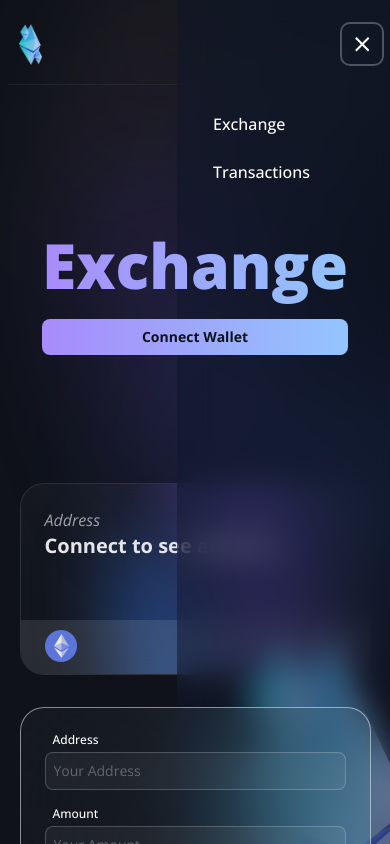
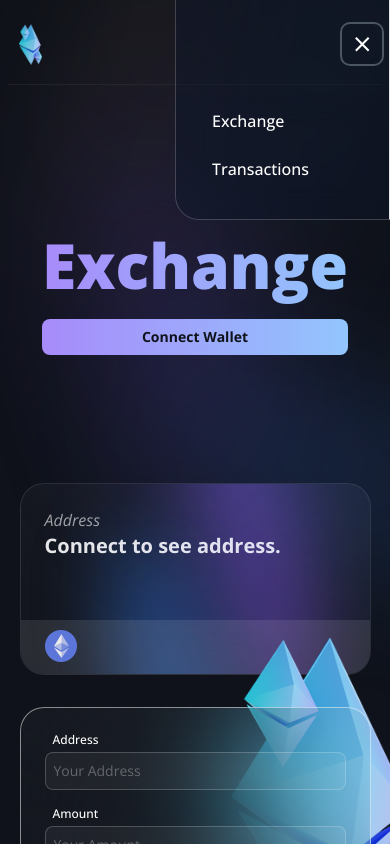
Before and after one commit to ishaan1013/sol-basics, a React (Vite) app in the folder client/: page / in a window 390 px wide. Both pictures are taken after a click on the button "Open main menu". Shown: the top 844 px of the page. Built offline with nearby package versions, Linux system fonts and the light colour scheme.

Commit message:
mobile nav

```diff
--- a/client/src/components/Navbar.tsx
+++ b/client/src/components/Navbar.tsx
@@ -12,7 +12,7 @@ const Navbar = () => {
                 <button
                 // onClick={() => {setMenuOpen(!menuOpen)}}
                 type="button"
-                className="z-20 inline-flex items-center ml-3 p-2 rounded-lg text-sm md:hidden focus:outline-none focus:ring-2 text-white hover:hover:bg-blue-50/10 focus:ring-gray-600"
+                className="z-[51] inline-flex items-center ml-3 p-2 rounded-lg text-sm md:hidden focus:outline-none focus:ring-2 text-white hover:hover:bg-blue-50/10 focus:ring-gray-600"
                 aria-controls="mobile-menu"
                 onClick={() => {setMenuOpen(!menuOpen)}}
                 >
@@ -31,7 +31,9 @@ const Navbar = () => {
                     </ul>
                 </div>
                 {menuOpen &&
-                <div className="md:hidden absolute top-0 right-0 h-screen bg-slate-900/50 backdrop-blur-lg">
+                // mobile menu
+                <div className="md:hidden rounded-bl-3xl border-[1px] bg-slate-900/50 border-b-white/20 border-l-white/20 absolute -top-1 right-0 h-56 z-50 overflow-hidden">
+                    <div className="backdrop-blur-lg  w-full h-full">
                         <ul className="flex flex-col mt-24 xs:pr-24 xs:pl-8 pr-16 pl-6 font-medium">
                             <li>
                                 <p className="slide cursor-pointer block my-2 py-2 pr-4 pl-3 text-white rounded-lg bg-transparent hover:bg-blue-50/10 text-[1rem]" aria-current="page">Exchange</p>
@@ -41,6 +43,7 @@ const Navbar = () => {
                             </li>
                         </ul>
                     </div>
+                </div>
                 }
             </div>
         </nav>
```
Lines whose indentation alone changed are shown as unchanged.
